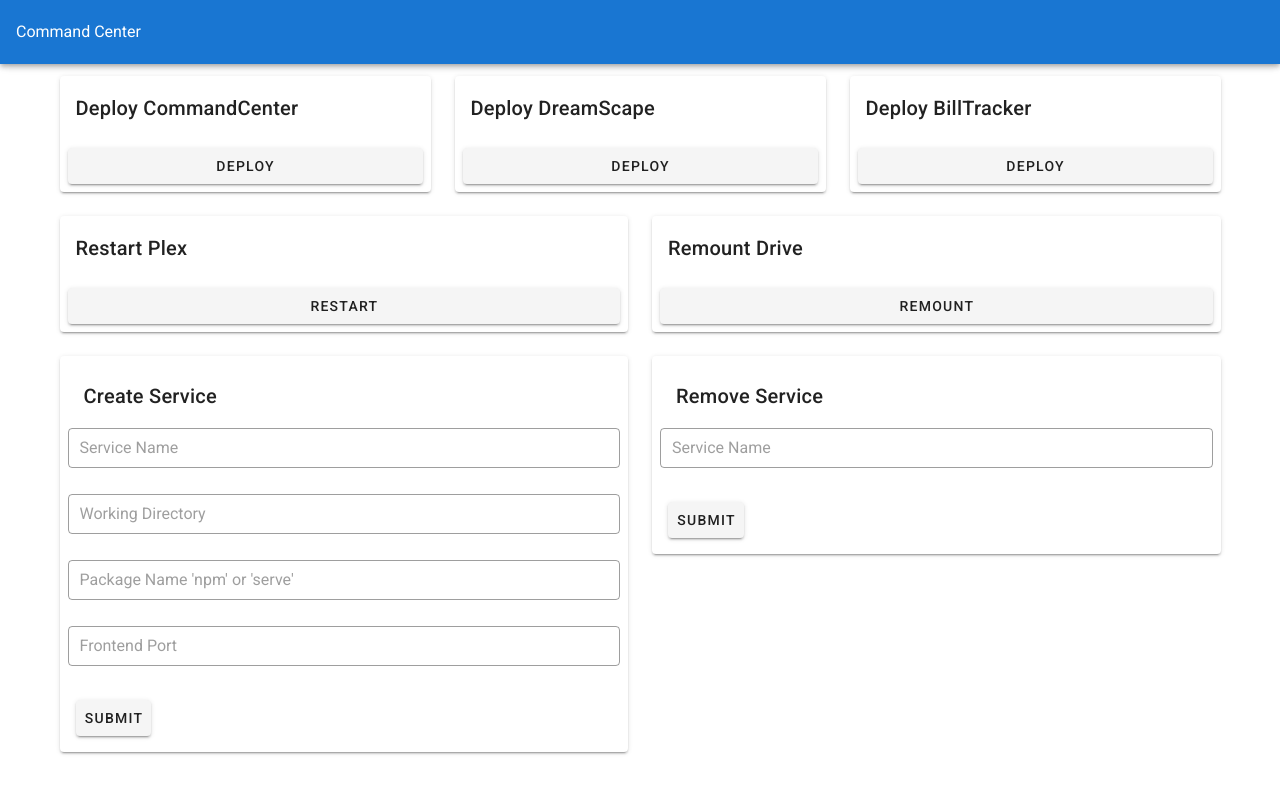
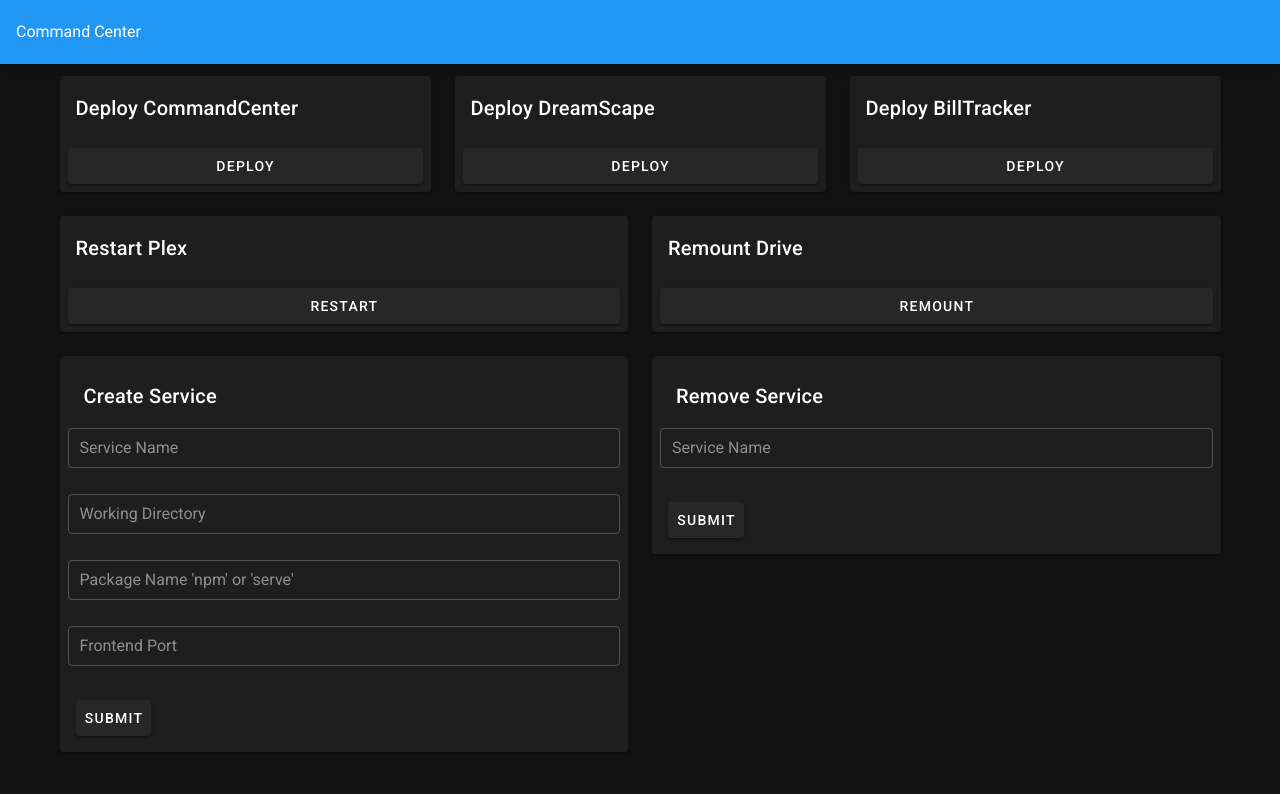
Before and after one commit to creative-gestalt/cc-front, a Vue app: page / in a window 1280 px wide. Shown: the top 794 px of the page. Built offline with nearby package versions, Linux system fonts and the light colour scheme.

Commit message:
updated some more shittttt

```diff
--- a/src/plugins/vuetify.ts
+++ b/src/plugins/vuetify.ts
@@ -3,4 +3,8 @@
 
 Vue.use(Vuetify);
 
-export default new Vuetify({});
+export default new Vuetify({
+  theme: {
+    dark: true,
+  },
+});
```
